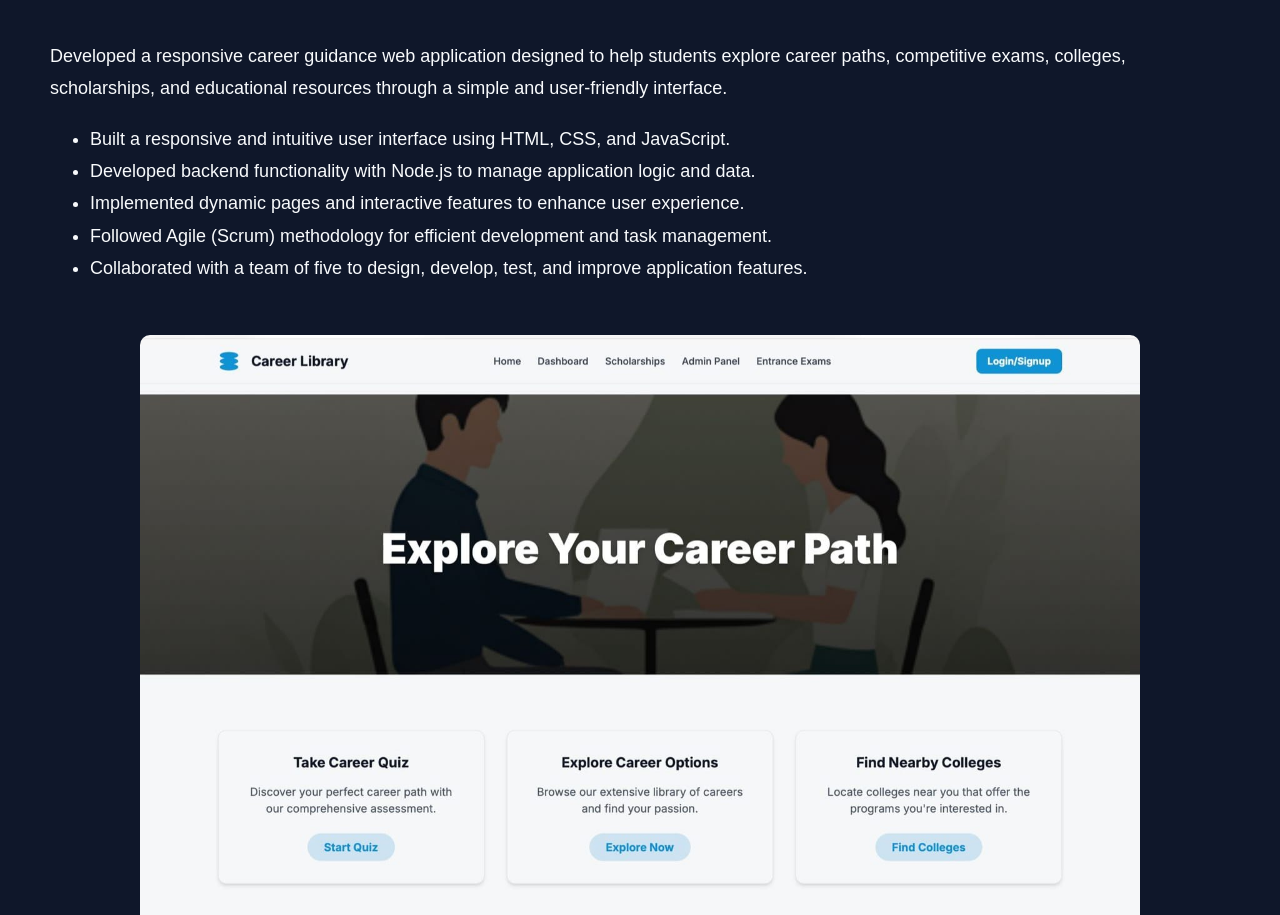
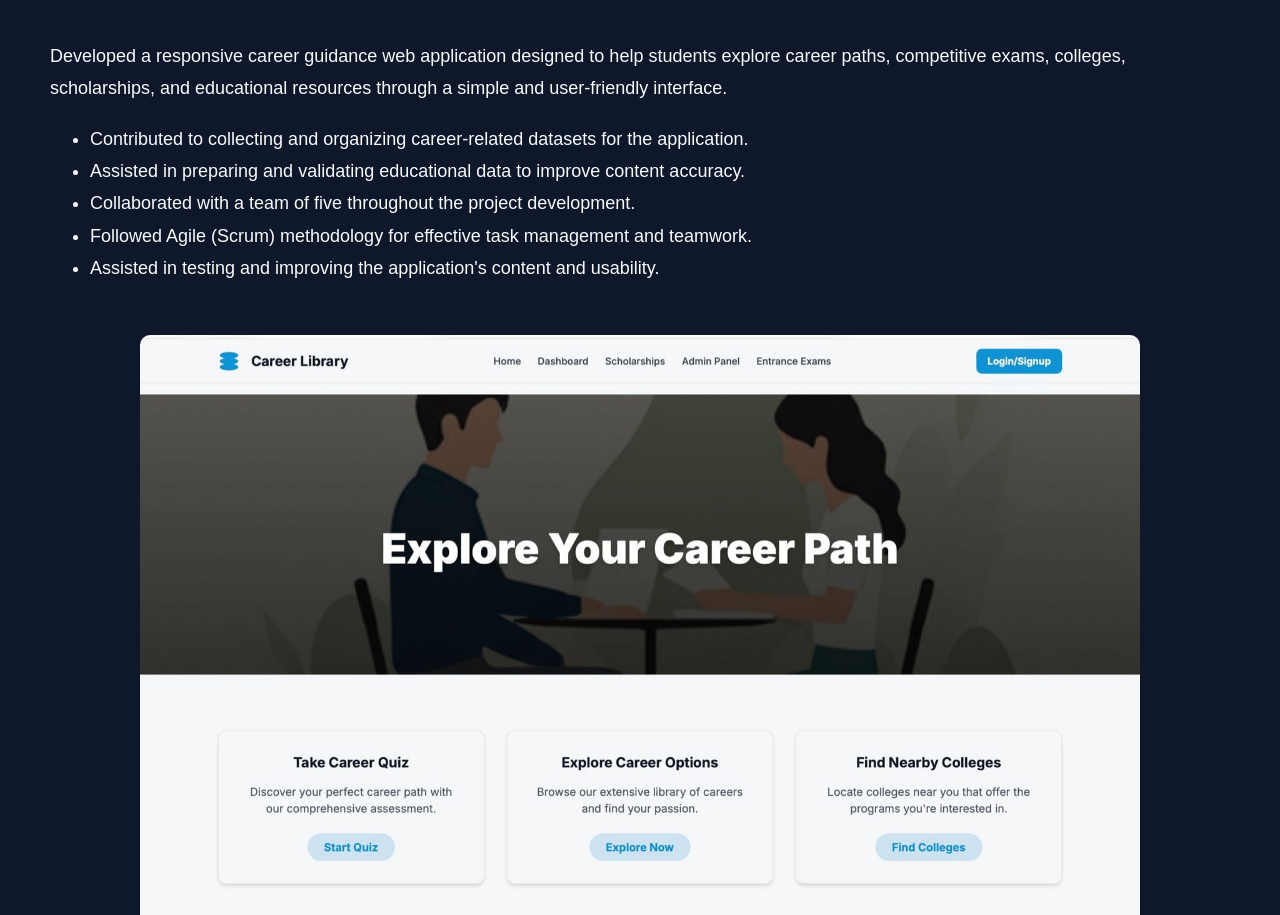
Before and after one commit to aakashshuklacodes/codsoft_tasks, a plain HTML site: page codsoft_task_1/index.html in a window 1280 px wide. Shown: the part 1020-1935 px from the top of the page. Drawn offline with Linux system fonts and the light colour scheme.

Commit message:
Update index.html

```diff
--- a/codsoft_task_1/index.html
+++ b/codsoft_task_1/index.html
@@ -61,24 +61,24 @@
           </p>
           <ul>
             <li>
-              Built a responsive and intuitive user interface using HTML, CSS,
-              and JavaScript.
+              Contributed to collecting and organizing career-related datasets
+              for the application.
             </li>
             <li>
-              Developed backend functionality with Node.js to manage application
-              logic and data.
+              Assisted in preparing and validating educational data to improve
+              content accuracy.
             </li>
             <li>
-              Implemented dynamic pages and interactive features to enhance user
-              experience.
+              Collaborated with a team of five throughout the project
+              development.
             </li>
             <li>
-              Followed Agile (Scrum) methodology for efficient development and
-              task management.
+              Followed Agile (Scrum) methodology for effective task management
+              and teamwork.
             </li>
             <li>
-              Collaborated with a team of five to design, develop, test, and
-              improve application features.
+              Assisted in testing and improving the application's content and
+              usability.
             </li>
           </ul>
           <img
```
